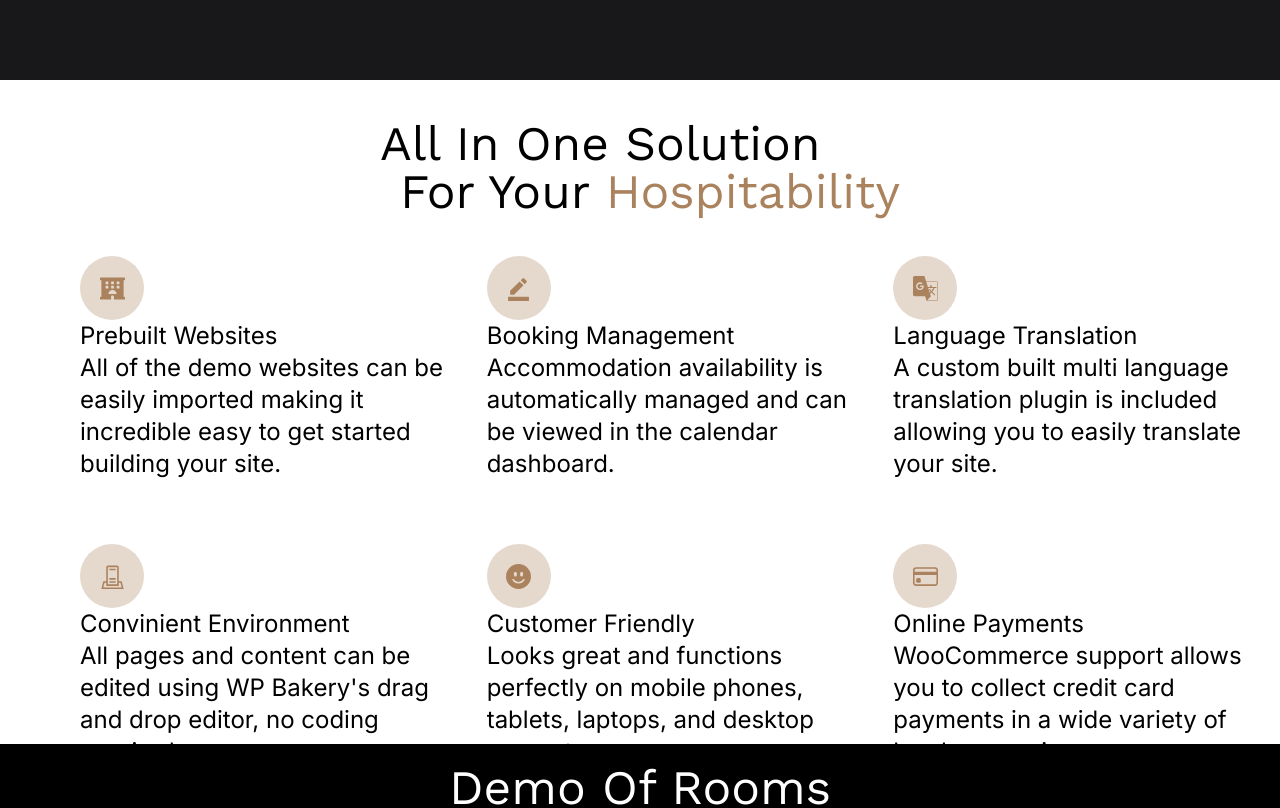
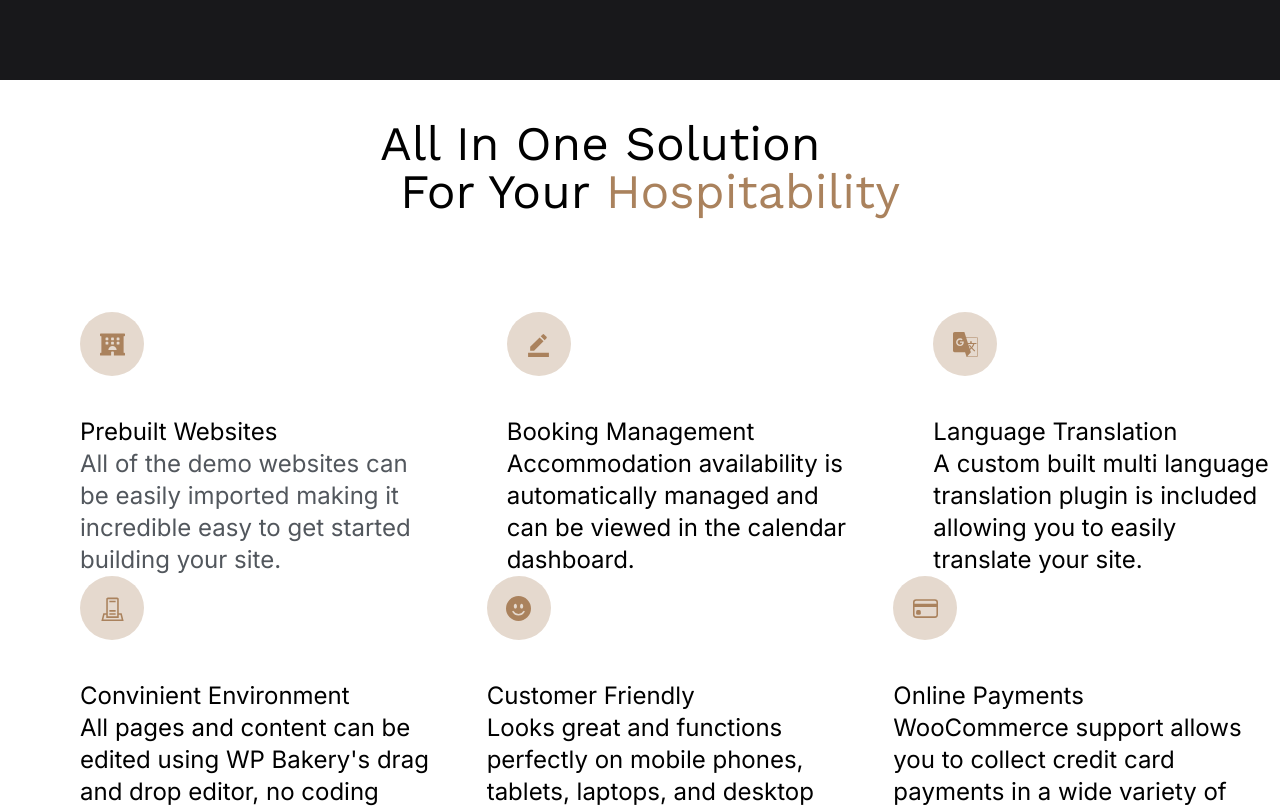
Before and after one commit to Richson-Tech/groove, a Next.js app: page / in a window 1280 px wide. Shown: the part 800-1608 px from the top of the page. Built offline with nearby package versions, Linux system fonts and the light colour scheme.

Commit message:
new commit

```diff
--- a/src/app/page.jsx
+++ b/src/app/page.jsx
@@ -80,7 +80,7 @@ const page = () => {
 
       {/* hospitabilities section */}
 
-      <div className="h-96 bg-white text-2xl mt-10 mb-60">
+      <div className="h-max bg-white text-2xl mt-10 mb-57">
         <div className="flex items-center justify-center flex-wrap flex-col">
           <h2 className="font-['Work_Sans'] text-5xl mb-10">
             All In One Solution <br />
@@ -91,19 +91,19 @@ const page = () => {
         </div>
         {/* divs for solutions for hotels */}
 
-        <div className="flex flex-row justify-between gap-5 mb-16">
+        <div className="flex flex-row gap-20 items-center justify-center mt-14 font-normal">
           <div className="flex flex-1 flex-col pl-20">
-            <div className="flex justify-center items-center w-16 h-16 rounded-full bg-[#E5D9CE]">
+            <div className="flex justify-center items-center w-16 h-16 rounded-full bg-[#E5D9CE] mb-10">
               <FaHotel size={25} className="text-[#AA825D]" />
             </div>
             <h2>Prebuilt Websites</h2>
-            <p>
+            <p className="text-[#52575d]">
               All of the demo websites can be easily imported making it
               incredible easy to get started building your site.
             </p>
           </div>
           <div className="flex flex-1 flex-col">
-            <div className="flex justify-center items-center w-16 h-16 rounded-full bg-[#E5D9CE]">
+            <div className="flex justify-center items-center w-16 h-16 rounded-full bg-[#E5D9CE] mb-10">
               <MdBorderColor size={25} className="text-[#AA825D]" />
             </div>
             <h2>Booking Management</h2>
@@ -113,7 +113,7 @@ const page = () => {
             </p>
           </div>
           <div className="flex flex-1 flex-col">
-            <div className="flex justify-center items-center w-16 h-16 rounded-full bg-[#E5D9CE]">
+            <div className="flex justify-center items-center w-16 h-16 rounded-full bg-[#E5D9CE] mb-10">
               <SiGoogletranslate size={25} className="text-[#AA825D]" />
             </div>
             <h2>Language Translation</h2>
@@ -125,7 +125,7 @@ const page = () => {
         </div>
         <div className="flex flex-row justify-between gap-5 mb-20">
           <div className="flex flex-1 flex-col pl-20">
-            <div className="flex justify-center items-center w-16 h-16 rounded-full bg-[#E5D9CE]">
+            <div className="flex justify-center items-center w-16 h-16 rounded-full bg-[#E5D9CE] mb-10">
               <VscServerEnvironment size={25} className="text-[#AA825D]" />
             </div>
             <h2>Convinient Environment</h2>
@@ -135,7 +135,7 @@ const page = () => {
             </p>
           </div>
           <div className="flex flex-1 flex-col">
-            <div className="flex justify-center items-center w-16 h-16 rounded-full bg-[#E5D9CE]">
+            <div className="flex justify-center items-center w-16 h-16 rounded-full bg-[#E5D9CE] mb-10">
               <BsEmojiSmileFill size={25} className="text-[#AA825D]" />
             </div>
             <h2>Customer Friendly</h2>
@@ -145,7 +145,7 @@ const page = () => {
             </p>
           </div>
           <div className="flex flex-1 flex-col">
-            <div className="flex justify-center items-center w-16 h-16 rounded-full bg-[#E5D9CE]">
+            <div className="flex justify-center items-center w-16 h-16 rounded-full bg-[#E5D9CE] mb-10">
               <BsCreditCard size={25} className="text-[#AA825D]" />
             </div>
             <h2>Online Payments</h2>
@@ -751,12 +751,12 @@ const page = () => {
           </div>
         </div>
       </div>
-      <div className="h-96 bg-white mt-12">
+      <div className="h-max bg-white mt-12">
         <div className="flex flex-row justify-center items-center mt-10 gap-x-52">
           <div className="flex justify-center items-center">
-            <Image src={png} height={100} width={628} />
+            <Image src={png} height={60} width={628} />
           </div>
-          <div className="flex justify-center items-center  ">
+          <div className="flex justify-center items-center mb-10">
             <div className="flex-row justify-center items-center mb-54">
               <h3 className="">
                 Multi-Language{" "}
```
